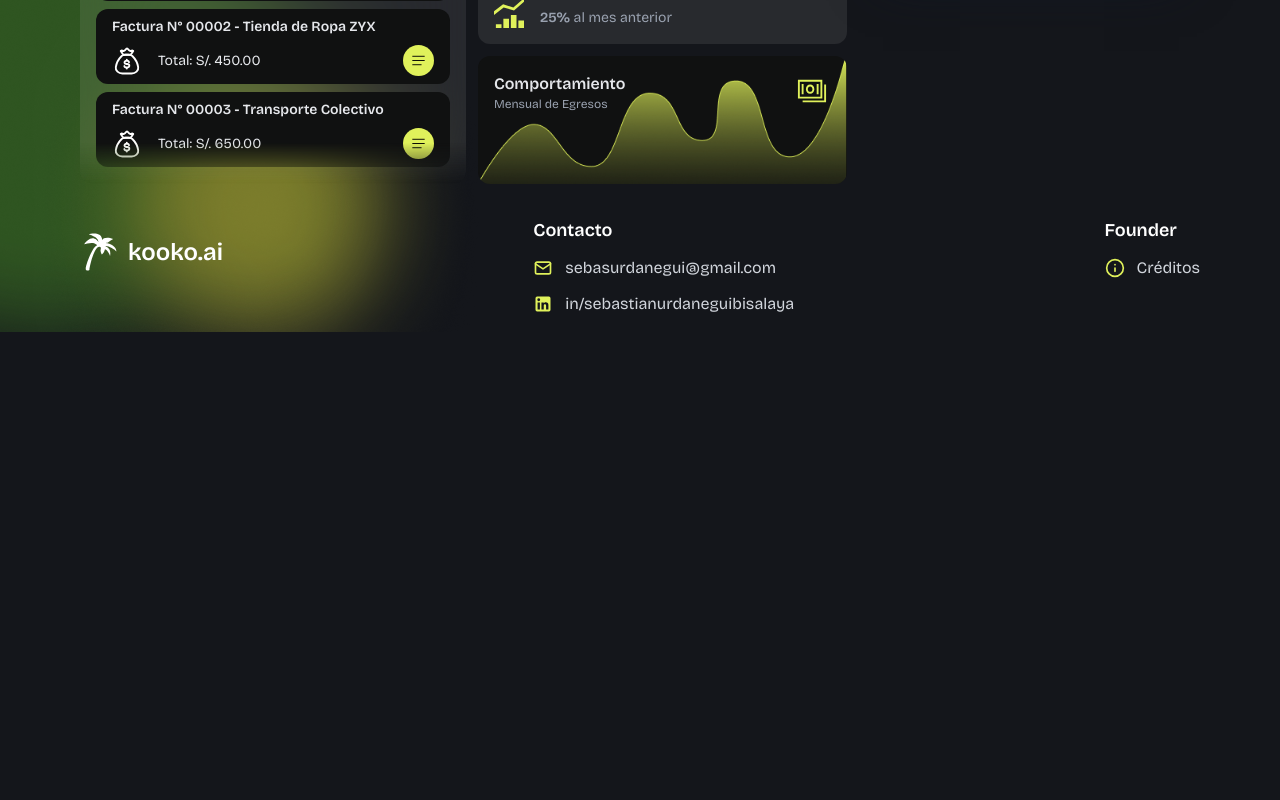
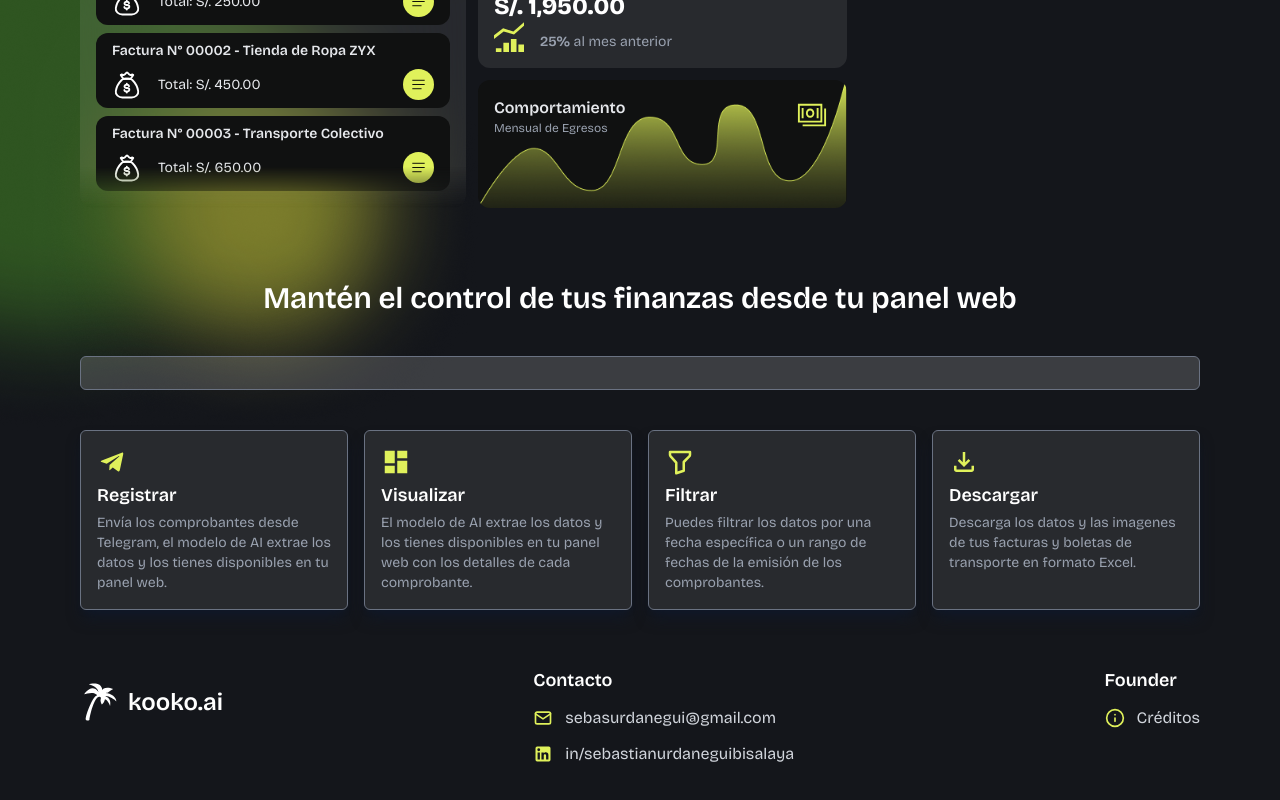
Before and after one commit to SebastianUrdaneguiBisalaya/kooko-ai-frontend, a Next.js app: page / in a window 1280 px wide. Shown: the part 524-1324 px from the top of the page. Before the commit the page ends 856 px from the top, so only its background shows below. Built offline with nearby package versions, Linux system fonts and the light colour scheme; what @midudev/tailwind-animations would draw is missing.

Commit message:
chore: add new section to show the features of product

```diff
--- a/src/app/page.tsx
+++ b/src/app/page.tsx
@@ -5,6 +5,7 @@ import Image from "next/image";
 import CardDetailLandingPage from "@/components/card-detail-landing-page";
 import ModalJoinWaitlist from "@/components/modal-join-waitlist";
 import ModalCredit from "@/components/modal-credits";
+import CardFeatureLandingPage from "@/components/card-feature-landing-page";
 import { validateEmailJoinWaitlist } from "@/utils/validate-email-joinwaitlist";
 
 const dataCardDetail = [
@@ -22,6 +23,37 @@ const dataCardDetail = [
 		id: 3,
 		title: "Factura N° 00003 - Transporte Colectivo",
 		total: "S/. 650.00",
+	},
+]
+
+const dataCardFeature = [
+	{
+		title: "Registrar",
+		description: "Envía los comprobantes desde Telegram, el modelo de AI extrae los datos y los tienes disponibles en tu panel web.",
+		icon: (
+			<svg xmlns="http://www.w3.org/2000/svg" width="30" height="30" viewBox="0 0 24 24"><path d="M9.78 18.65l.28-4.23l7.68-6.92c.34-.31-.07-.46-.52-.19L7.74 13.3L3.64 12c-.88-.25-.89-.86.2-1.3l15.97-6.16c.73-.33 1.43.18 1.15 1.3l-2.72 12.81c-.19.91-.74 1.13-1.5.71L12.6 16.3l-1.99 1.93c-.23.23-.42.42-.83.42z" fill="#E0F15B"/></svg>
+		),
+	},
+	{
+		title: "Visualizar",
+		description: "El modelo de AI extrae los datos y los tienes disponibles en tu panel web con los detalles de cada comprobante.",
+		icon: (
+			<svg xmlns="http://www.w3.org/2000/svg" width="30" height="30" viewBox="0 0 24 24"><path fill="#E0F15B" d="M13 9V3h8v6zM3 13V3h8v10zm10 8V11h8v10zM3 21v-6h8v6z"/></svg>
+		),
+	},
+	{
+		title: "Filtrar",
+		description: "Puedes filtrar los datos por una fecha específica o un rango de fechas de la emisión de los comprobantes.",
+		icon: (
+			<svg xmlns="http://www.w3.org/2000/svg" width="30" height="30" viewBox="0 0 24 24"><path fill="none" stroke="#E0F15B" strokeLinecap="round" strokeLinejoin="round" strokeWidth="2" d="M4 4h16v2.172a2 2 0 0 1-.586 1.414L15 12v7l-6 2v-8.5L4.52 7.572A2 2 0 0 1 4 6.227z"/></svg>
+		),
+	},
+	{
+		title: "Descargar",
+		description: "Descarga los datos y las imagenes de tus facturas y boletas de transporte en formato Excel.",
+		icon: (
+			<svg xmlns="http://www.w3.org/2000/svg" width="30" height="30" viewBox="0 0 24 24"><path fill="#E0F15B" d="m12 16l-5-5l1.4-1.45l2.6 2.6V4h2v8.15l2.6-2.6L17 11zm-6 4q-.825 0-1.412-.587T4 18v-3h2v3h12v-3h2v3q0 .825-.587 1.413T18 20z"/></svg>
+		),
 	},
 ]
 
@@ -105,13 +137,16 @@ export default function Home() {
 	}, []);
 
   return (
-    <div className="flex flex-col w-full h-full min-h-screen max-w-6xl px-4">
+    <div className="flex flex-col w-full h-full min-h-screen max-w-6xl px-4 py-6">
 			<header className="flex flex-row items-center gap-2 w-full py-4">
 				<svg xmlns="http://www.w3.org/2000/svg" width="40" height="40" viewBox="0 0 512 512"><path fill="#ffffff" d="M179.125 20.625c-28.052.12-54.046 5.813-66.72 9.78c0 0 114.968 19.51 124.532 98.876C149.573 3.32 54.28 155.657 54.28 155.657c19.868-5.212 76.76-20.682 114.75-14.156c25.992 4.465 51.33 28.03 50.236 27.733c-61.943 15.24-160.35 290.92-143.64 313.308c14.9 17.12 29.816 11.28 44.718 2.595c7.376-58.425 64.938-314.765 135.375-294.072c.01.003.02-.003.03 0c5.93 2.03 11.54 5.59 11.844 11.03c.58 10.363-6.11 27.3-4.53 39.063c3.662 27.296 9.007 36.79 16.78 46.313c18.564-10.435 36.326-48.057 40-67.564c16.634 7.284 43.373 24.155 65.187 86.813c11.404-58.716-5.042-105.03-59.03-125.595c23.38-10.105 125.142 41.03 137.563 69.53C475.648 199.264 390.167 136.378 319 139.72c13.644-3.56 28.638.6 42.906-9.907c19.146-14.098 41.474-26.24 62.28-39.282c-69.972-30.435-134.545-15.407-139.092 16.095c-3.573-69.916-57.83-86.204-105.97-86z"/></svg>
 				<span className="text-white text-base sm:text-2xl font-semibold">kooko.ai</span>
 			</header>
-			<main className="flex w-full h-full justify-center items-center grow">
-				<div className="flex flex-col lg:flex-row gap-6 w-full h-full py-4">
+			<main className="flex flex-col gap-14 w-full h-full justify-center items-center grow">
+				<section
+					id="hero-section"
+					className="flex flex-col lg:flex-row gap-6 w-full h-full py-4"
+				>
 					<div className="basis-[70%] flex flex-col gap-6">
 						<h1 className="text-white text-3xl sm:text-5xl font-bold animate-zoom-in">
 							¿Cansado de registrar los comprobantes manualmente?
@@ -200,7 +235,7 @@ export default function Home() {
 					<div className="basis-[30%] self-center">
 						<div className="flex flex-col min-w-40 max-w-80 w-full h-fit lg:w-full lg:h-full bg-[url('/grid.png')] bg-cover bg-center rounded-xl overflow-hidden border border-gray-700 shadow-2xl shadow-gray-900 animate-fade-in-left animate-delay-[2000ms]">
 							<div className="w-full h-full rounded-xl border border-gray-500 p-4">
-								<video
+								{/* <video
 									ref={videoRef}
 									autoPlay
 									loop
@@ -209,13 +244,41 @@ export default function Home() {
 									className="w-full h-full rounded-xl"
 								>
 									<source src="https://res.cloudinary.com/drzumfcdp/video/upload/Landing%20Page%20Sebastian/demo-kooko.ai_ql0maz.mp4" type="video/mp4" />
-								</video>
+								</video> */}
 							</div>
 						</div>
 					</div>
-				</div>
+				</section>
+
+				<section
+					id="features-section"
+					className="flex flex-col gap-10 w-full h-full"
+				>
+					<h2
+						className="text-white text-xl sm:text-3xl font-semibold text-center animate-zoom-in animate-delay-[2200ms]"
+					>
+						Mantén el control de tus finanzas desde tu panel web
+					</h2>
+					<div className="w-full p-4 border border-gray-500 rounded-md bg-gray/20">
+
+					</div>
+					<div
+						className="flex flex-col sm:flex-row gap-4 w-full"
+					>
+						{
+							dataCardFeature.map((item) => (
+								<CardFeatureLandingPage
+									key={item.title}
+									title={item.title}
+									description={item.description}
+									icon={item.icon}
+								/>
+							))
+						}
+					</div>
+				</section>
 			</main>
-			<footer className="flex flex-col sm:flex-row justify-between items-start gap-4 w-full py-4">
+			<footer className="flex flex-col sm:flex-row justify-between items-start gap-4 w-full pt-14 pb-4">
 				<div className="flex flex-row items-center justify-start gap-2 py-4">
 					<svg xmlns="http://www.w3.org/2000/svg" width="40" height="40" viewBox="0 0 512 512"><path fill="#ffffff" d="M179.125 20.625c-28.052.12-54.046 5.813-66.72 9.78c0 0 114.968 19.51 124.532 98.876C149.573 3.32 54.28 155.657 54.28 155.657c19.868-5.212 76.76-20.682 114.75-14.156c25.992 4.465 51.33 28.03 50.236 27.733c-61.943 15.24-160.35 290.92-143.64 313.308c14.9 17.12 29.816 11.28 44.718 2.595c7.376-58.425 64.938-314.765 135.375-294.072c.01.003.02-.003.03 0c5.93 2.03 11.54 5.59 11.844 11.03c.58 10.363-6.11 27.3-4.53 39.063c3.662 27.296 9.007 36.79 16.78 46.313c18.564-10.435 36.326-48.057 40-67.564c16.634 7.284 43.373 24.155 65.187 86.813c11.404-58.716-5.042-105.03-59.03-125.595c23.38-10.105 125.142 41.03 137.563 69.53C475.648 199.264 390.167 136.378 319 139.72c13.644-3.56 28.638.6 42.906-9.907c19.146-14.098 41.474-26.24 62.28-39.282c-69.972-30.435-134.545-15.407-139.092 16.095c-3.573-69.916-57.83-86.204-105.97-86z"/></svg>
 					<span className="text-white text-base sm:text-2xl font-semibold">kooko.ai</span>
--- /dev/null
+++ b/src/components/card-feature-landing-page.tsx
@@ -0,0 +1,25 @@
+type CardFeatureLandingPageProps = {
+	title: string;
+	description: string;
+	icon: React.ReactNode;
+}
+
+export default function CardFeatureLandingPage({ title, description, icon }: CardFeatureLandingPageProps) {
+	return (
+		<div className="flex flex-col items-start w-full border border-gray-500 rounded-md p-4 gap-1 shadow-lg hover:shadow-2xl shadow-gray-900 bg-gray/10">
+			<span>
+				{icon}
+			</span>
+			<p
+				className="text-white text-base sm:text-lg font-semibold"
+			>
+				{title}
+			</p>
+			<span
+				className="text-gray-400 text-sm"
+			>
+				{description}
+			</span>
+		</div>
+	)
+}
```
